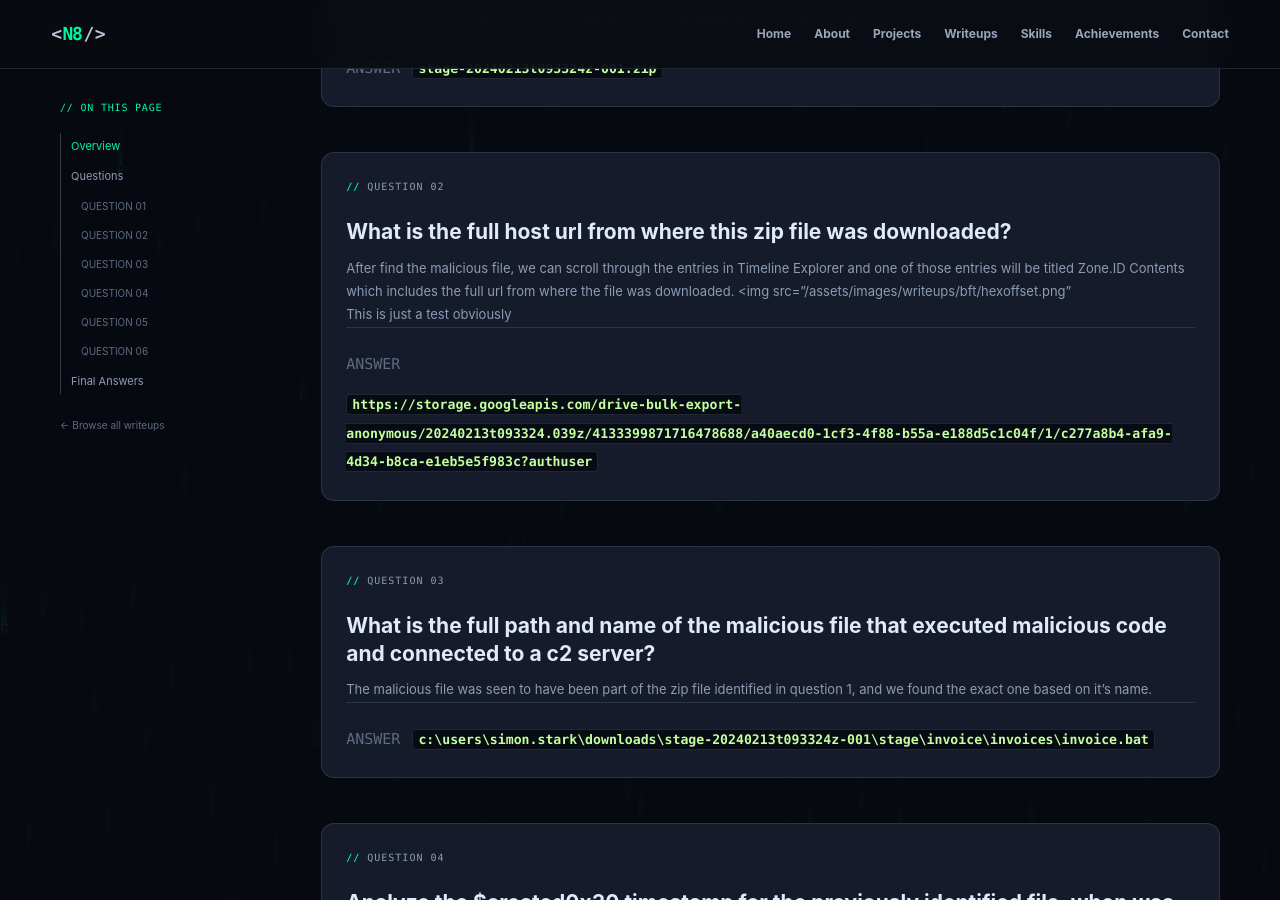
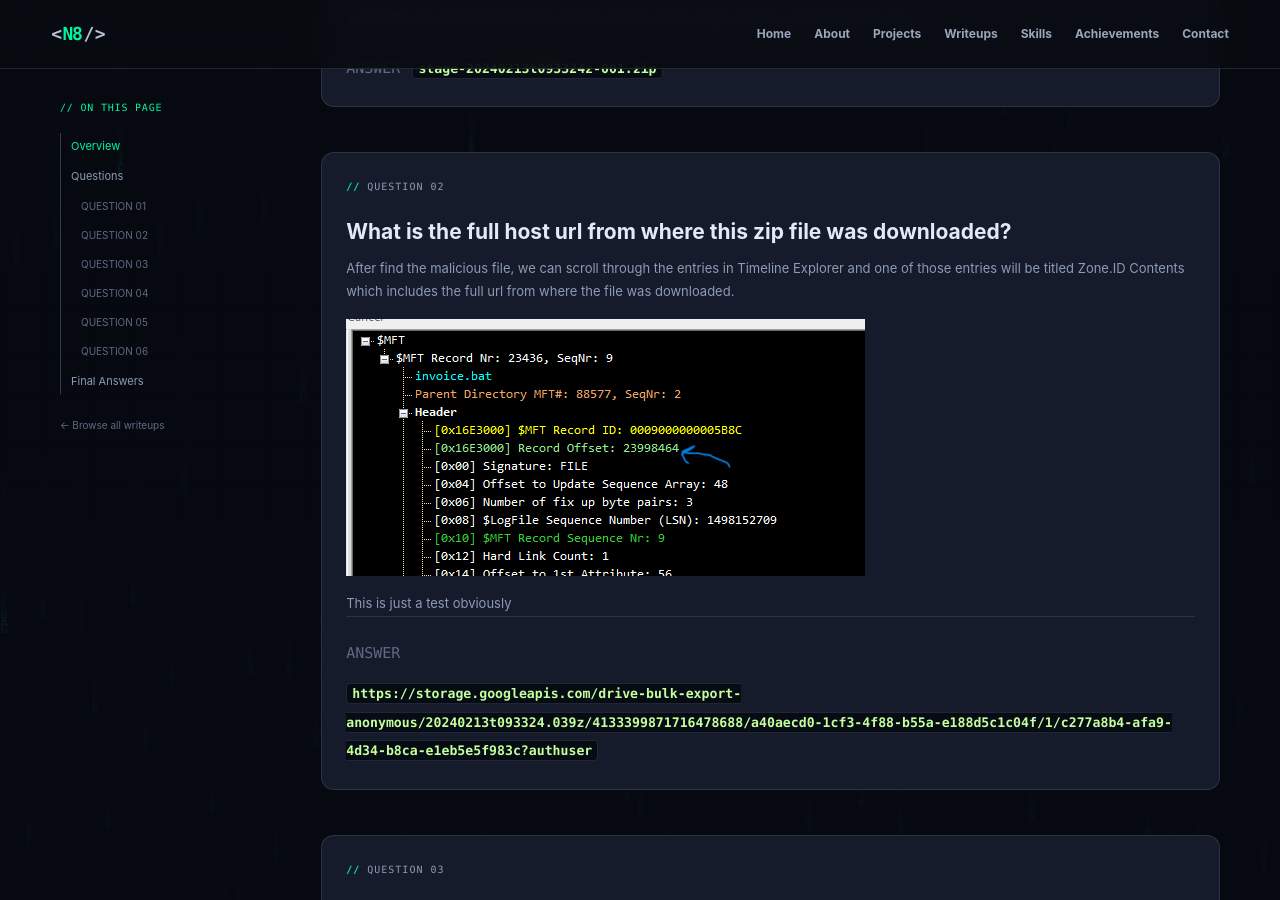
Before and after one commit to Ningen820/Ningen820.github.io, a Jekyll site: the page built from _writeups/bft.md, in a window 1280 px wide and 900 px high, scrolled down 3869 px. Built offline with Jekyll 4.4.1, drawn with Linux system fonts in a browser that asks for light colours.

Commit message:
Update bft.md

```diff
--- a/_writeups/bft.md
+++ b/_writeups/bft.md
@@ -54,7 +54,7 @@
     answer: "https://storage.googleapis.com/drive-bulk-export-anonymous/20240213t093324.039z/4133399871716478688/a40aecd0-1cf3-4f88-b55a-e188d5c1c04f/1/c277a8b4-afa9-4d34-b8ca-e1eb5e5f983c?authuser"
     explanation: |
                  After find the malicious file, we can scroll through the entries in Timeline Explorer and one of those entries will be titled Zone.ID Contents which includes the full url from where the file was downloaded.
-                 <img src="/assets/images/writeups/bft/hexoffset.png"
+                 <img src="/assets/images/writeups/bft/hexoffset.png" loading="lazy">
     explanation2: "This is just a test obviously"
   card3:
     card_title: "question 03"
```
